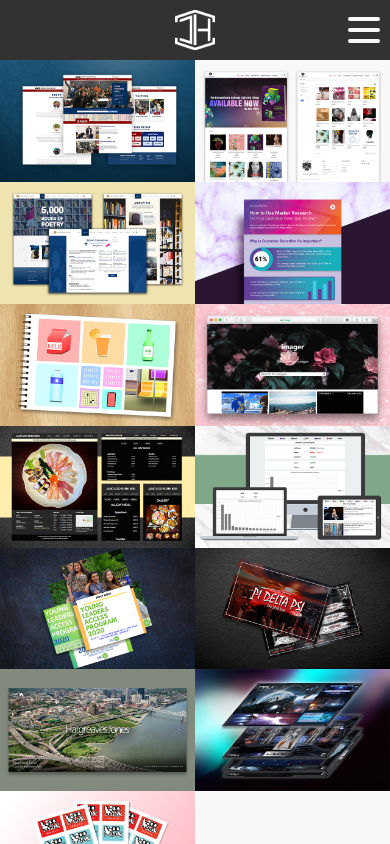
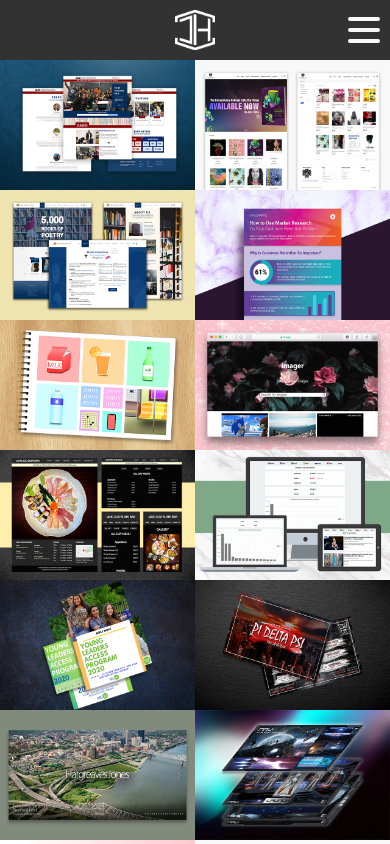
Before and after one commit to jimmyhwang4/new_portfolio, a React (Create React App) app: page /portfolio in a window 390 px wide. Shown: the top 844 px of the page. Built offline with nearby package versions, Linux system fonts and the light colour scheme.

Commit message:
Grid Mobile Fix

```diff
--- a/src/Grid.css
+++ b/src/Grid.css
@@ -939,6 +939,7 @@
     .GridCLI {
         position: relative;
         width: 50%;
+        height: 130px;
         display: flex;
     }
 
@@ -969,6 +970,7 @@
     .GridWSP {
         position: relative;
         width: 50%;
+        height: 130px;
         display: flex;
     }
 
@@ -999,6 +1001,7 @@
     .GridSLP {
         position: relative;
         width: 50%;
+        height: 130px;
         display: flex;
     }
 
@@ -1029,6 +1032,7 @@
     .GridFuelCycle {
         position: relative;
         width: 50%;
+        height: 130px;
         display: flex;
     }
 
@@ -1059,6 +1063,7 @@
     .GridJangSoo {
         position: relative;
         width: 50%;
+        height: 130px;
         display: flex;
     }
 
@@ -1089,6 +1094,7 @@
     .GridImager {
         position: relative;
         width: 50%;
+        height: 130px;
         display: flex;
     }
 
@@ -1119,6 +1125,7 @@
     .GridCSS {
         position: relative;
         width: 50%;
+        height: 130px;
         display: flex;
     }
 
@@ -1149,6 +1156,7 @@
     .GridCOVID {
         position: relative;
         width: 50%;
+        height: 130px;
         display: flex;
     }
 
@@ -1179,6 +1187,7 @@
     .GridMCW {
         position: relative;
         width: 50%;
+        height: 130px;
         display: flex;
     }
 
@@ -1209,6 +1218,7 @@
     .GridPDP {
         position: relative;
         width: 50%;
+        height: 130px;
         display: flex;
     }
 
@@ -1239,6 +1249,7 @@
     .GridHargreaves {
         position: relative;
         width: 50%;
+        height: 130px;
         display: flex;
     }
 
@@ -1269,6 +1280,7 @@
     .GridUX {
         position: relative;
         width: 50%;
+        height: 130px;
         display: flex;
     }
 
@@ -1299,6 +1311,7 @@
     .GridMTAMan {
         position: relative;
         width: 50%;
+        height: 130px;
         display: flex;
     }
 
@@ -1329,6 +1342,7 @@
     .GridNAVI {
         position: relative;
         width: 50%;
+        height: 130px;
         display: flex;
     }
 
@@ -1359,6 +1373,7 @@
     .GridMooMilk {
         position: relative;
         width: 50%;
+        height: 130px;
         display: flex;
     }
 
```
Also changed, not shown: 1 other file (tests, documents, lock files or other folders).
